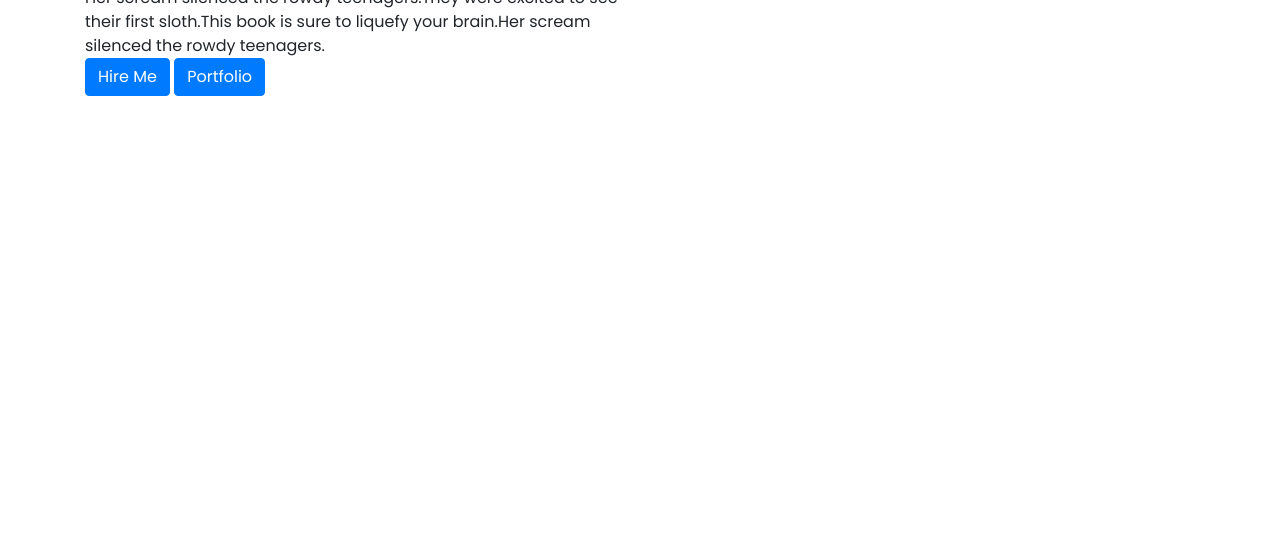
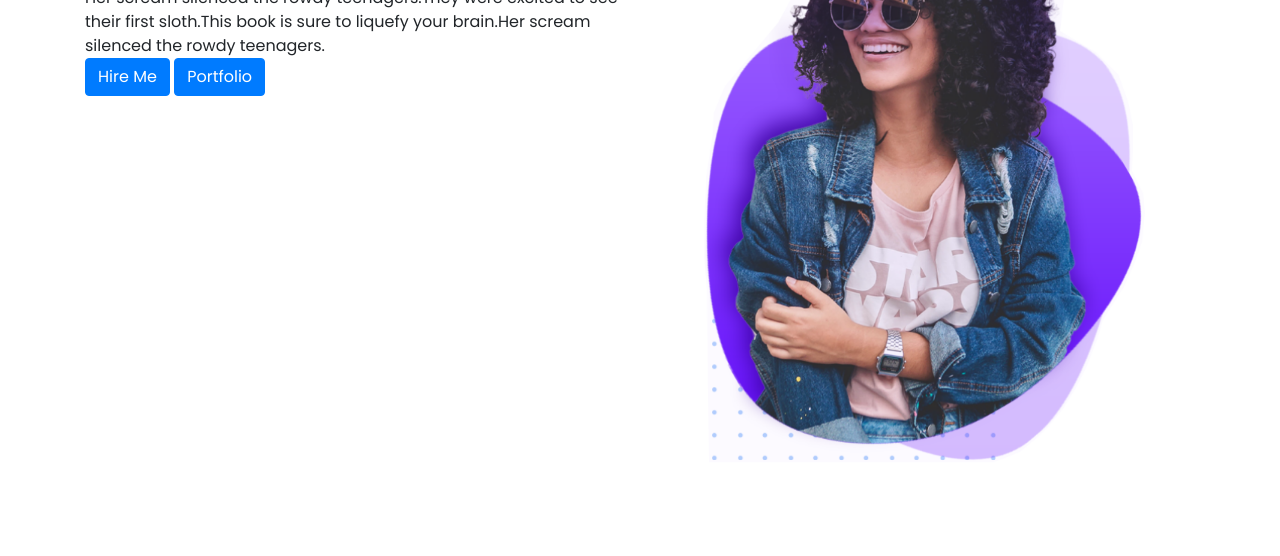
Before and after one commit to phuongtaycm157/My-CV-online, a plain HTML site: page index.html in a window 1280 px wide. Shown: the part 244-800 px from the top of the page. Drawn offline with nearby package versions, Linux system fonts and the light colour scheme.

Commit message:
Add image but set css yet

```diff
--- a/index.html
+++ b/index.html
@@ -85,7 +85,9 @@
 					</div>
 				</div>
 			</div>
-			<div class="col-md-6"></div>
+			<div class="col-md-6">
+				<img src="./images/Big_avatar.png" class="img-fluid">
+			</div>
 		</div>
 	</div>
 
```
